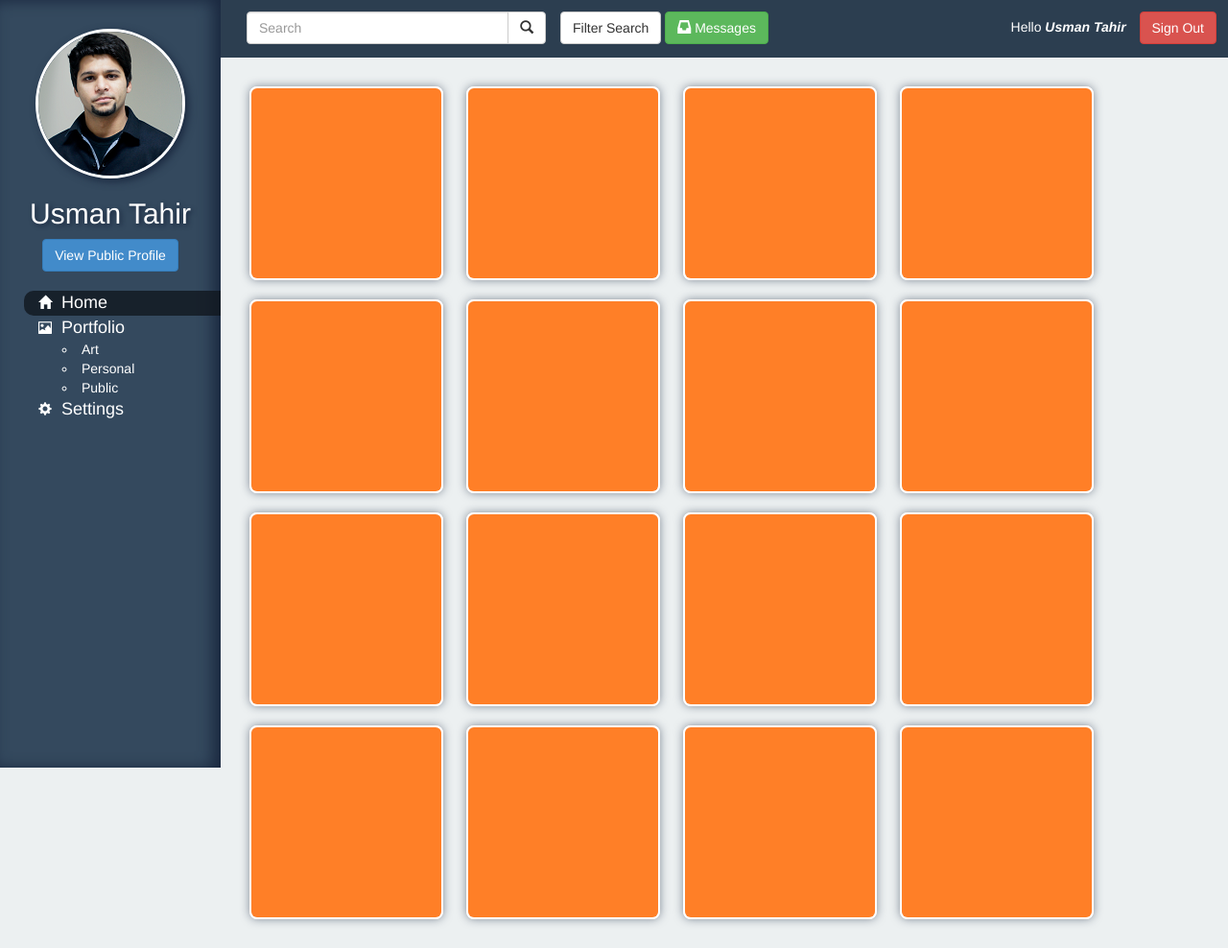
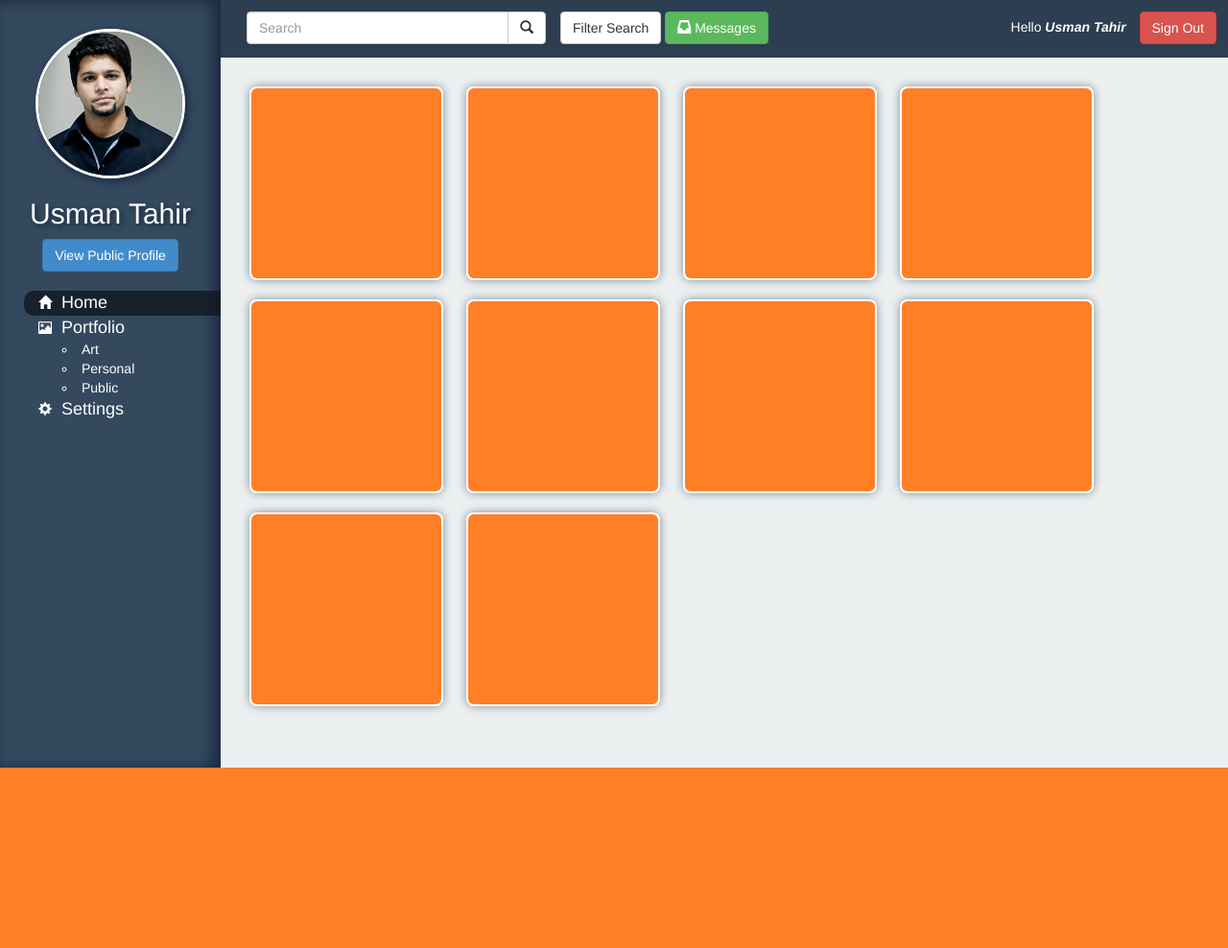
Before and after one commit to PixeloSoft/portobuild, a PHP site: page / in a window 1280 px wide. Shown: the whole page at 96% size. After the commit the page ends 800 px from the top, so only its background shows below. Run offline with PHP 8.4, Linux system fonts and the light colour scheme.

Commit message:
Images Removed

```diff
--- a/php/container.php
+++ b/php/container.php
@@ -12,12 +12,6 @@
 			<a href="#"><img alt="Image Thumbnail" src="images/thumb.png" class="thumb"></a>
 			<a href="#"><img alt="Image Thumbnail" src="images/thumb.png" class="thumb"></a>
 			<a href="#"><img alt="Image Thumbnail" src="images/thumb.png" class="thumb"></a>
-			<a href="#"><img alt="Image Thumbnail" src="images/thumb.png" class="thumb"></a>
-			<a href="#"><img alt="Image Thumbnail" src="images/thumb.png" class="thumb"></a>
-			<a href="#"><img alt="Image Thumbnail" src="images/thumb.png" class="thumb"></a>
-			<a href="#"><img alt="Image Thumbnail" src="images/thumb.png" class="thumb"></a>
-			<a href="#"><img alt="Image Thumbnail" src="images/thumb.png" class="thumb"></a>
-			<a href="#"><img alt="Image Thumbnail" src="images/thumb.png" class="thumb"></a>
 		</div>
 	</div>
 </section>
```
